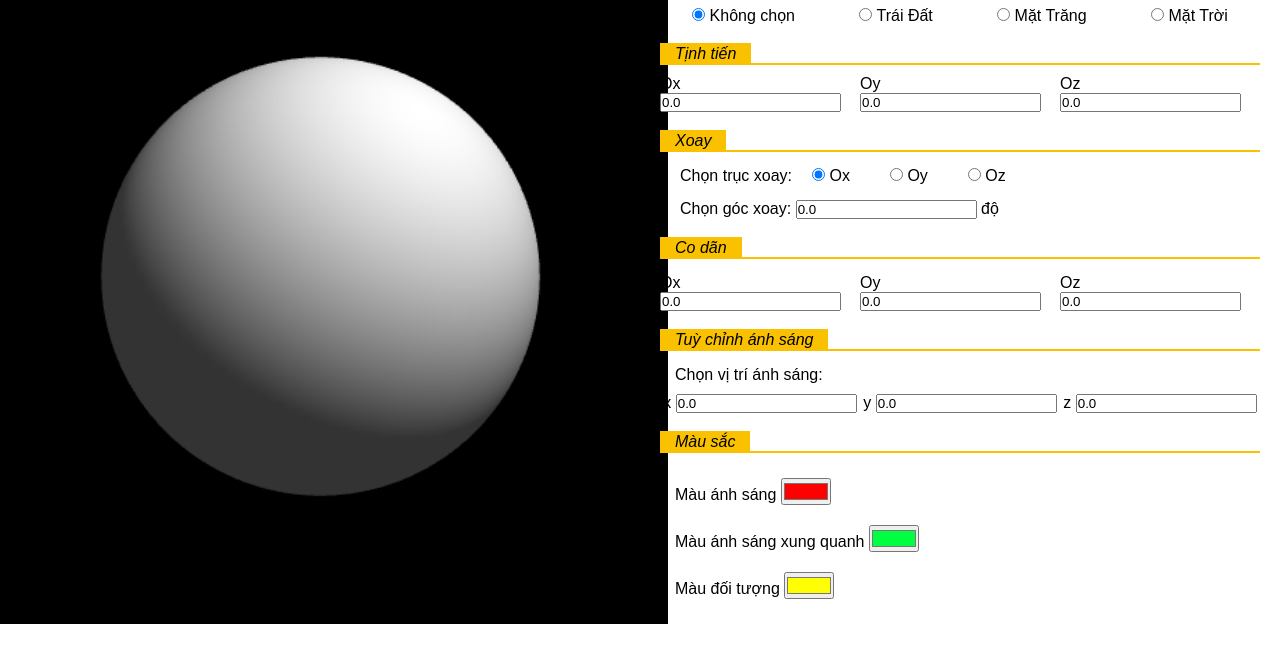
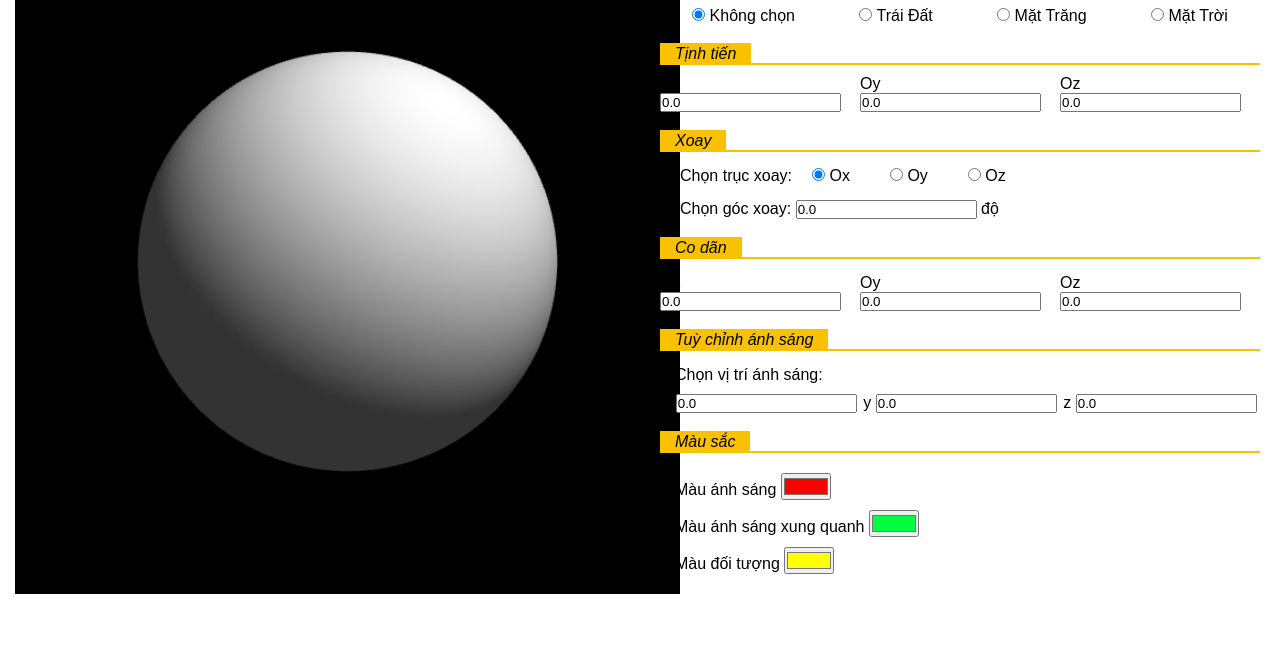
Before and after one commit to tucoi052/PointLightSphere, a plain HTML site: page index.html in a window 1280 px wide. Shown: the part 86-748 px from the top of the page. Drawn offline with Linux system fonts and the light colour scheme.

Commit message:
a few change

```diff
--- a/index.html
+++ b/index.html
@@ -10,7 +10,7 @@
 <body onload="main()">
   <div class="container">
     <div class="content-left">
-      <canvas id="webgl" width="500" height="500"></canvas>
+      <canvas id="webgl" width="600" height="600"></canvas>
     </div>
     <div class="content-right">
       <h2>Point lighted sphere</h2>
--- a/style.css
+++ b/style.css
@@ -10,13 +10,14 @@
 }
 .content-left {
     display: flex;
-    justify-content: center;
     padding: 15px 15px;
     width: 50%;
+
 }
 .content-right {
     width: 50%;
     padding: 15px 20px;
+    max-height: 600;
 }
 .content-right > div {
     padding-top: 20px;
@@ -88,5 +89,5 @@ h2 {
     padding: 15px 15px;
 }
 .color .inner-color > div {
-    padding: 10px 0;
+    padding: 5px 0;
 }
```
